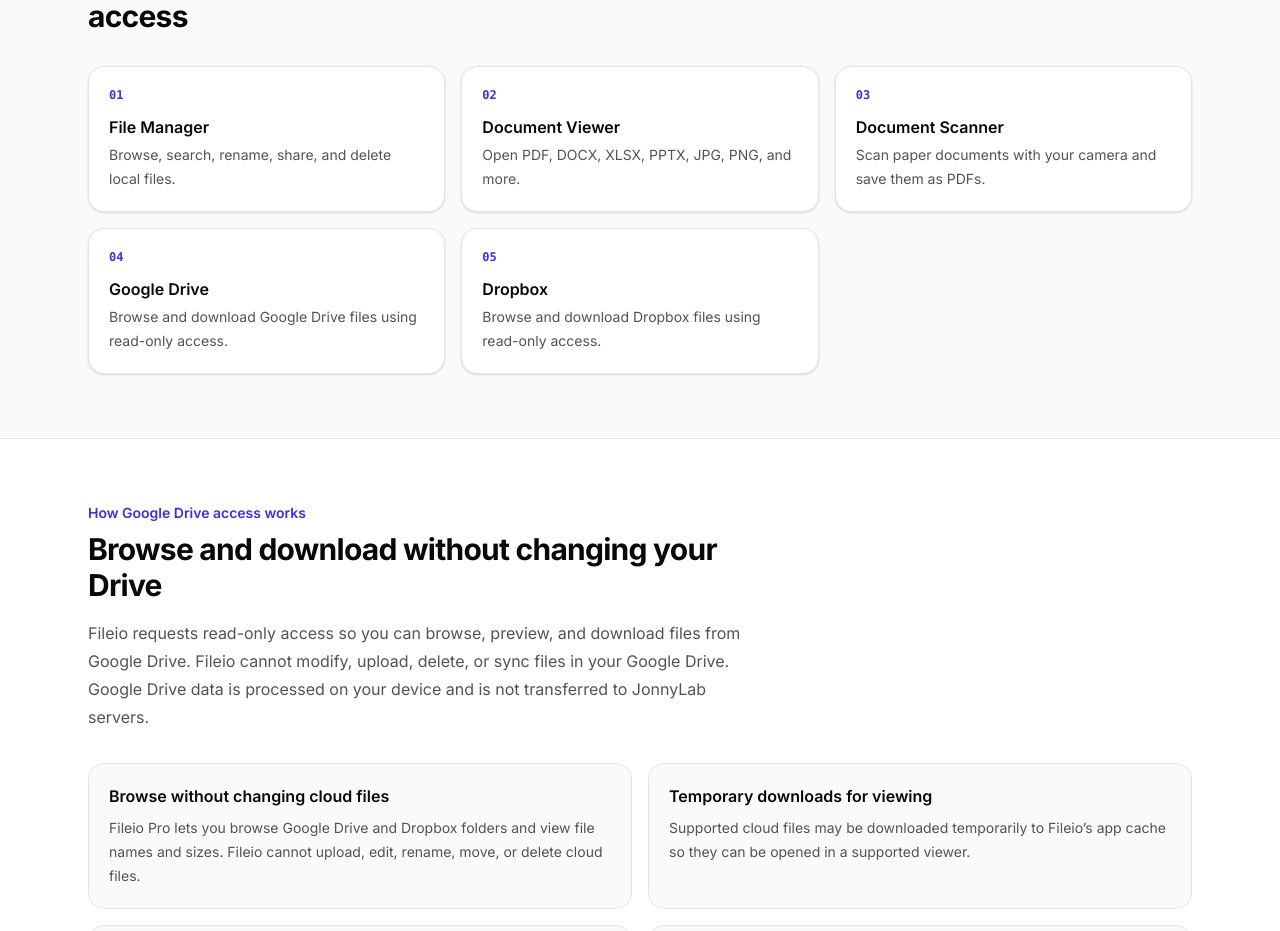
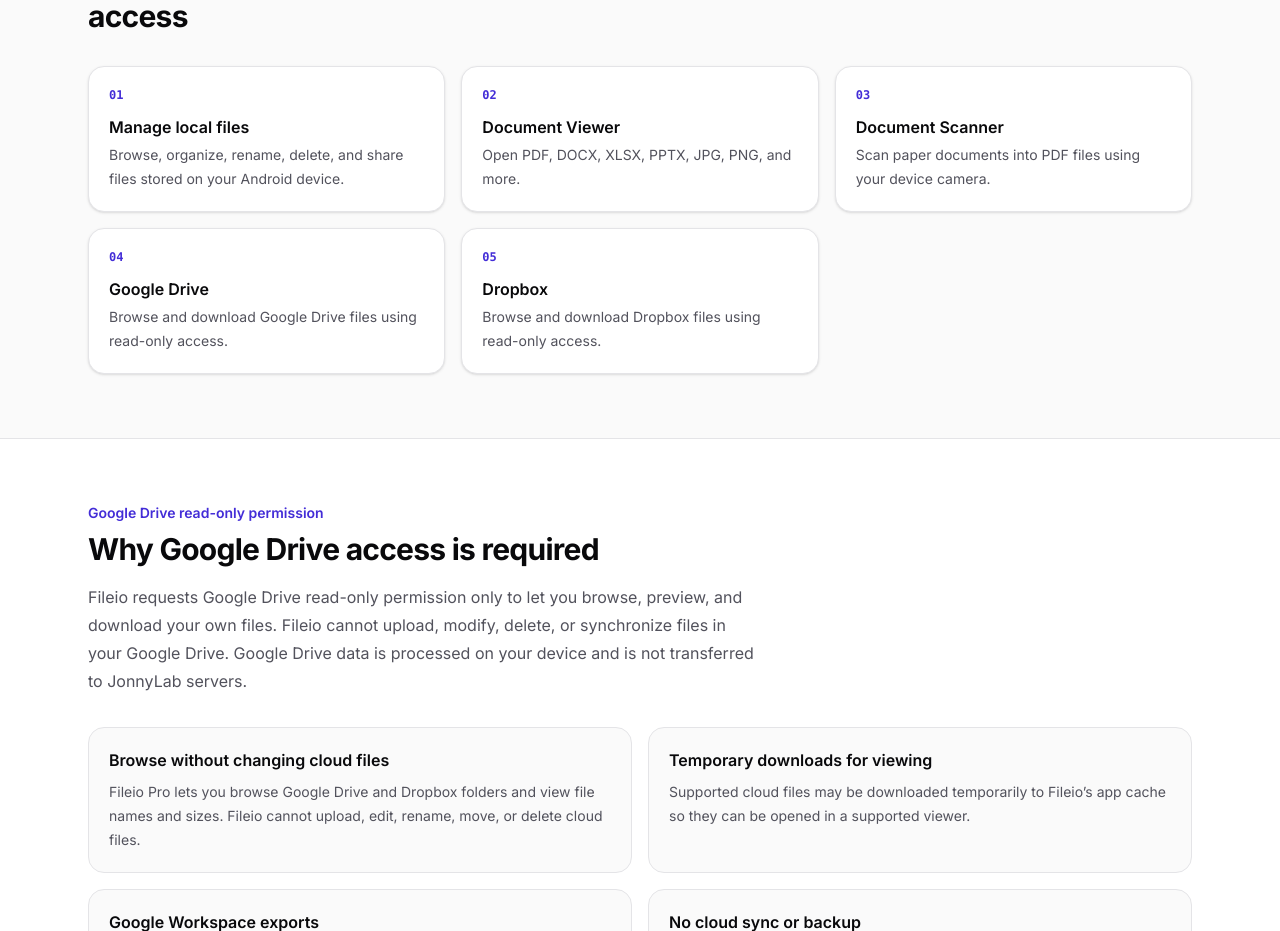
Before and after one commit to iamjohn96/jonnylab, a Next.js app: page /fileio in a window 1280 px wide. Shown: the part 915-1846 px from the top of the page. Built offline with nearby package versions, Linux system fonts and the light colour scheme.

Commit message:
Clarify Fileio Google Drive access purpose

```diff
--- a/app/fileio/page.tsx
+++ b/app/fileio/page.tsx
@@ -16,8 +16,9 @@
 const features = [
   {
     icon: "01",
-    title: "File Manager",
-    description: "Browse, search, rename, share, and delete local files.",
+    title: "Manage local files",
+    description:
+      "Browse, organize, rename, delete, and share files stored on your Android device.",
   },
   {
     icon: "02",
@@ -27,7 +28,8 @@
   {
     icon: "03",
     title: "Document Scanner",
-    description: "Scan paper documents with your camera and save them as PDFs.",
+    description:
+      "Scan paper documents into PDF files using your device camera.",
   },
   {
     icon: "04",
@@ -168,17 +170,17 @@
         <div className="mx-auto max-w-6xl px-6 py-16">
           <div className="mb-8 max-w-2xl">
             <p className="mb-2 text-sm font-semibold text-indigo-700">
-              How Google Drive access works
+              Google Drive read-only permission
             </p>
             <h2 className="text-3xl font-bold tracking-tight text-zinc-950">
-              Browse and download without changing your Drive
+              Why Google Drive access is required
             </h2>
             <p className="mt-4 leading-7 text-zinc-600">
-              Fileio requests read-only access so you can browse, preview, and
-              download files from Google Drive. Fileio cannot modify, upload,
-              delete, or sync files in your Google Drive. Google Drive data is
-              processed on your device and is not transferred to JonnyLab
-              servers.
+              Fileio requests Google Drive read-only permission only to let you
+              browse, preview, and download your own files. Fileio cannot
+              upload, modify, delete, or synchronize files in your Google
+              Drive. Google Drive data is processed on your device and is not
+              transferred to JonnyLab servers.
             </p>
           </div>
           <div className="grid gap-4 sm:grid-cols-2">
```
